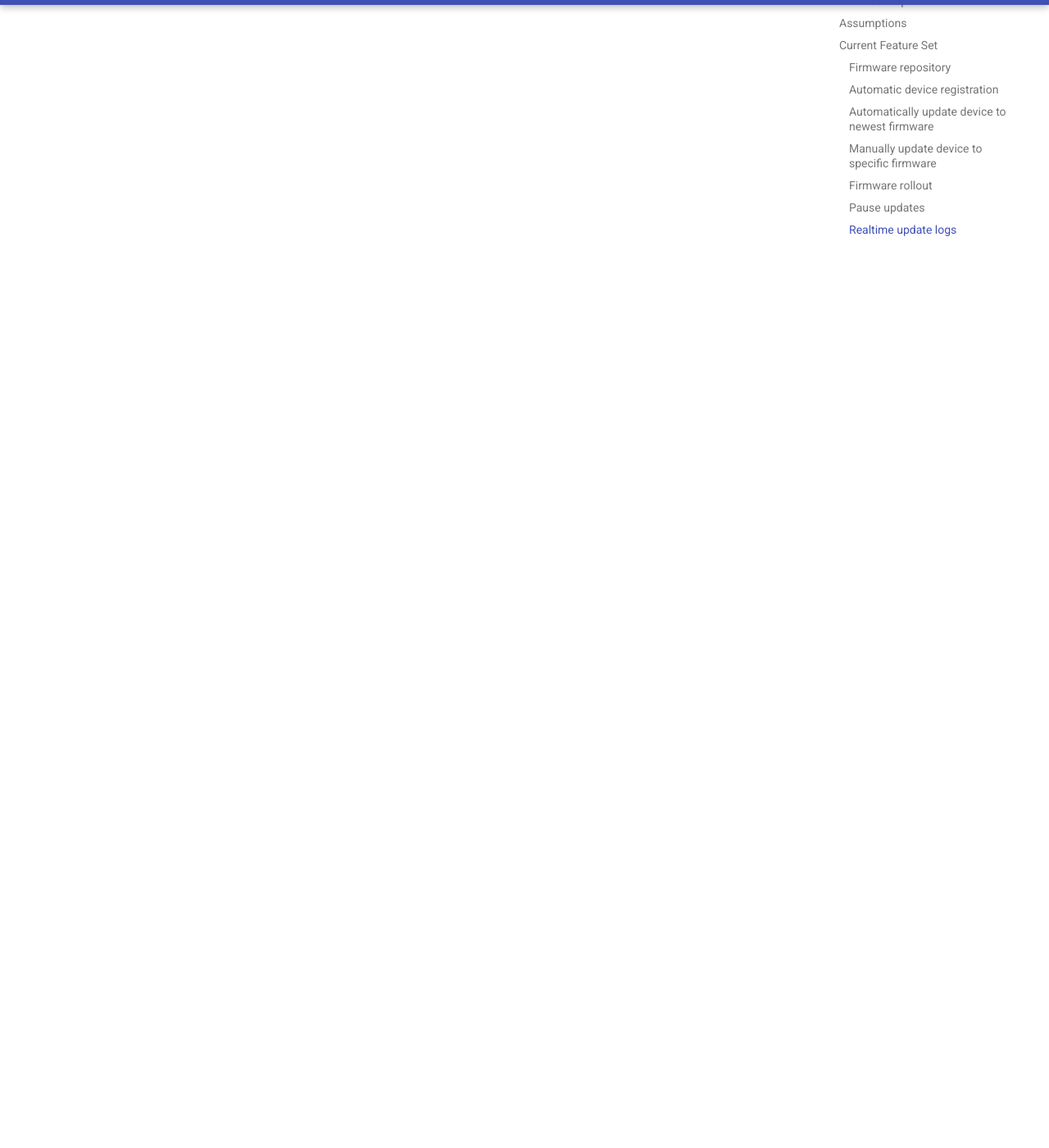
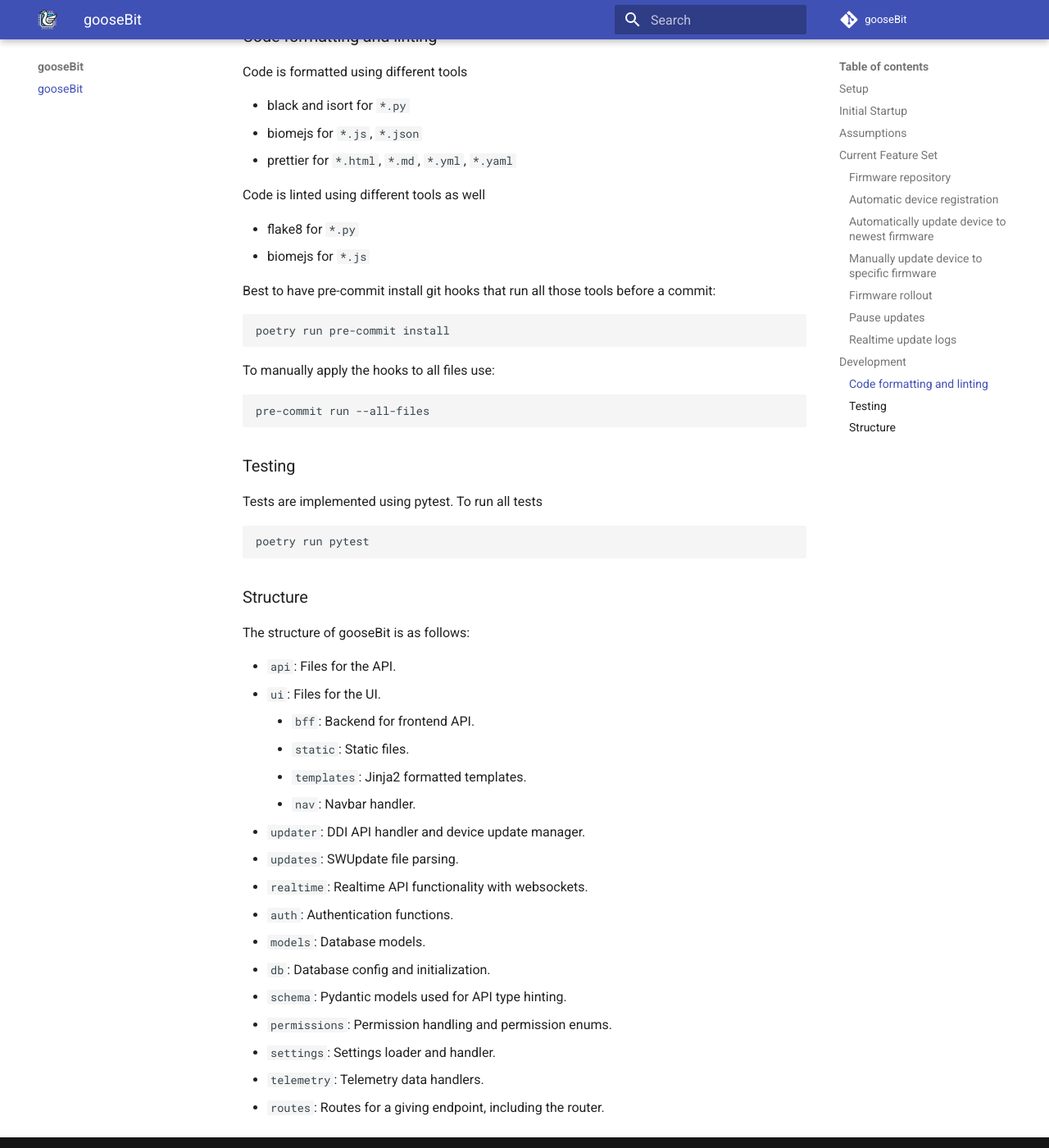
Before and after one commit to UpstreamDataInc/goosebit, an MkDocs documentation site: the page built from docs/index.md, in a window 1280 px wide and 1400 px high, scrolled down 1849 px. Shown: the whole window at 82% size. Built offline with MkDocs 1.6.1 and Material for MkDocs 9.7.7, drawn with Linux system fonts in a browser that asks for light colours; comment, search, counter and statistics services are not loaded; some of the changed text lies outside the part shown.

Commit message:
Add documentation on file structure, and small bug fixes.

````diff
--- a/docs/index.md
+++ b/docs/index.md
@@ -23,9 +23,8 @@
 
 ### Firmware repository
 
-Uploading firmware images through frontend. Accepted file naming patterns are `model_revision_date_time.swu` /
-`model_date_time.swu`. Date and time is used to determine the most current version for a device with a give model
-and revision.
+Uploading firmware images through frontend. All files should follow the format `{model}_{revision}_{version}`, where
+`version` is either a semantic version or a datetime version in the format `YYYYMMDD-HHmmSS`.
 
 ### Automatic device registration
 
@@ -56,3 +55,60 @@
 ### Realtime update logs
 
 While an update is running, the update logs are captured and visualized in the frontend.
+
+## Development
+
+### Code formatting and linting
+
+Code is formatted using different tools
+
+-   black and isort for `*.py`
+-   biomejs for `*.js`, `*.json`
+-   prettier for `*.html`, `*.md`, `*.yml`, `*.yaml`
+
+Code is linted using different tools as well
+
+-   flake8 for `*.py`
+-   biomejs for `*.js`
+
+Best to have pre-commit install git hooks that run all those tools before a commit:
+
+```bash
+poetry run pre-commit install
+```
+
+To manually apply the hooks to all files use:
+
+```bash
+pre-commit run --all-files
+```
+
+### Testing
+
+Tests are implemented using pytest. To run all tests
+
+```bash
+poetry run pytest
+```
+
+### Structure
+
+The structure of gooseBit is as follows:
+
+-   `api`: Files for the API.
+-   `ui`: Files for the UI.
+    -   `bff`: Backend for frontend API.
+    -   `static`: Static files.
+    -   `templates`: Jinja2 formatted templates.
+    -   `nav`: Navbar handler.
+-   `updater`: DDI API handler and device update manager.
+-   `updates`: SWUpdate file parsing.
+-   `realtime`: Realtime API functionality with websockets.
+-   `auth`: Authentication functions.
+-   `models`: Database models.
+-   `db`: Database config and initialization.
+-   `schema`: Pydantic models used for API type hinting.
+-   `permissions`: Permission handling and permission enums.
+-   `settings`: Settings loader and handler.
+-   `telemetry`: Telemetry data handlers.
+-   `routes`: Routes for a giving endpoint, including the router.
````
Also changed, not shown: README.md (+22 -0 lines), 1 other file.
